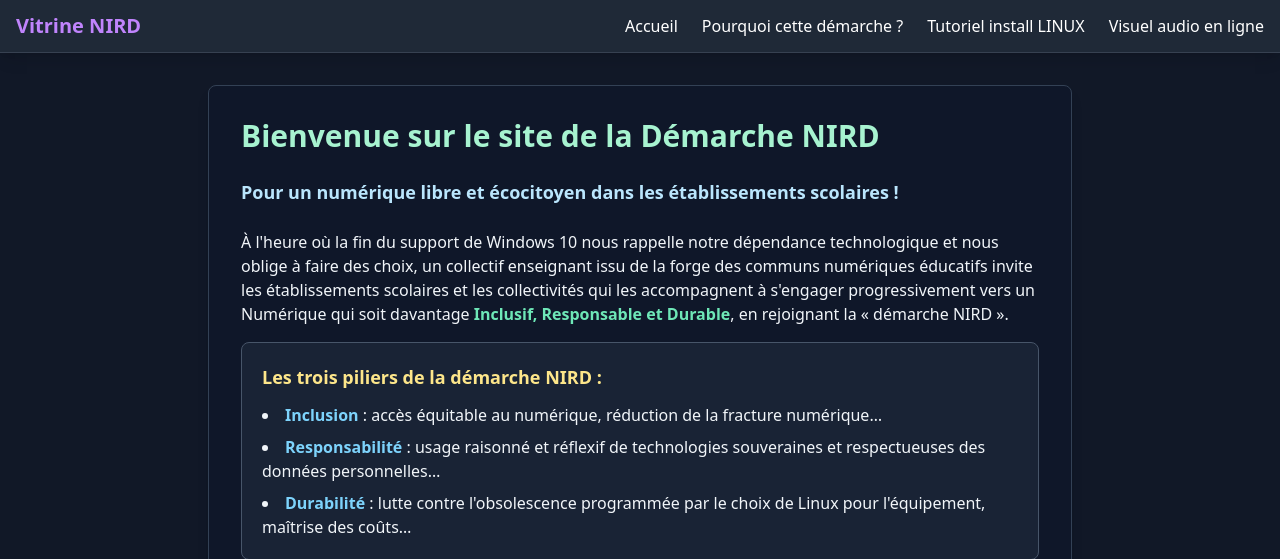
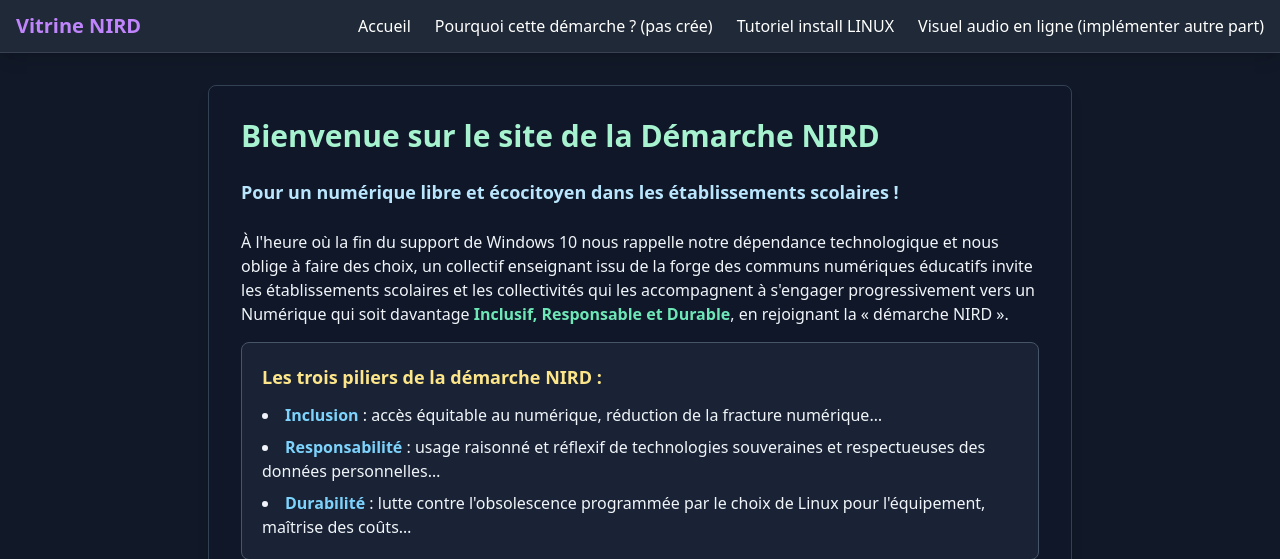
Before and after one commit to Bertili-Erwann/Nuit-info-Sujet-National-Team-NEVERGOON, a Flask app: page / in a window 1280 px wide. Shown: the top 559 px of the page. Run offline with Flask 3, Linux system fonts and the light colour scheme; some libraries are stand-ins or nearby versions.

Commit message:
Readme installation et ajout des truc pas fonctionnel dans le tewr

```diff
--- a/appNIRD/templates/base.html
+++ b/appNIRD/templates/base.html
@@ -14,9 +14,9 @@
           <a href="/" class="text-xl font-bold text-purple-400">Vitrine NIRD</a>
           <div class="flex space-x-6">
             <a href="/" class="hover:text-purple-400 transition">Accueil</a>
-            <a href="/pourquoi" class="hover:text-purple-400 transition">Pourquoi cette démarche ?</a>
+            <a href="#" class="hover:text-purple-400 transition">Pourquoi cette démarche ? (pas crée)</a>
             <a href="/install" class="hover:text-purple-400 transition">Tutoriel install LINUX</a>
-            <a href="/audio_visuel" class="hover:text-purple-400 transition">Visuel audio en ligne</a>
+            <a href="#" class="hover:text-purple-400 transition">Visuel audio en ligne (implémenter autre part)</a>
           </div>
         </div>
       </div>
```
Also changed, not shown: requirements.txt (added, +9 -0 lines), README.md.
